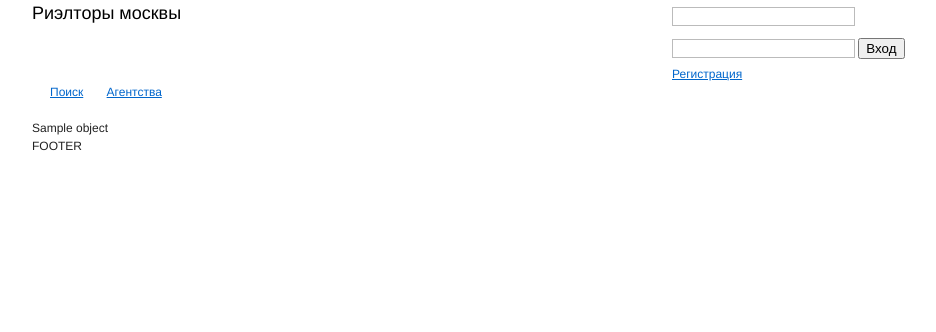
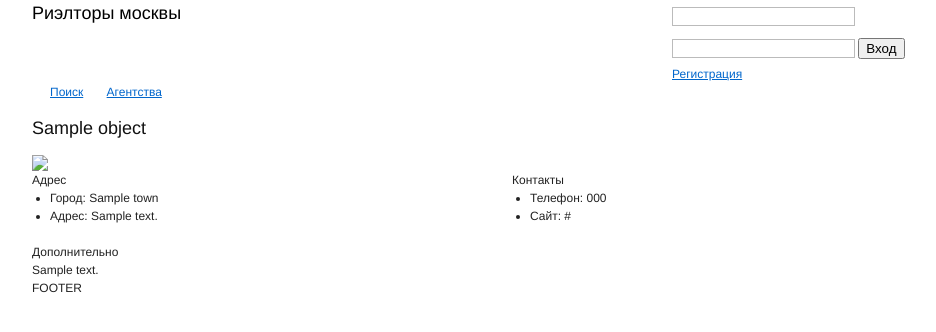
Before and after one commit to unpatioli/realtors, a Django app: template templates/accounts/agency_detail.html in a window 1280 px wide. Shown: the top 332 px of the page, without its empty margins (133-1069 px from the left). Run offline with Django 3.2, Linux system fonts and the light colour scheme; the template is opened without the code that fills it: most values are stand-ins (such as "Sample title", 1, 10 or a date in 2020); some libraries are stand-ins or nearby versions.

Commit message:
agency form and detail templates design improved

```diff
--- a/templates/accounts/agency_detail.html
+++ b/templates/accounts/agency_detail.html
@@ -1,4 +1,5 @@
 {% extends "accounts/agency_base.html" %}
+{% load fields_render %}
 
 {% block top_panel %}
 	{% if show_object_controls %}
@@ -11,5 +12,42 @@
 {% endblock %}
 
 {% block content %}
-	{{ object }}
+	<div class="span-24 last">
+		<h3>{{ object.title }}</h3>
+	</div>
+	{% if object.label %}
+		<div class="span-24 last">
+			<img src="{{ object.label.url }}" />
+		</div>
+	{% endif %}
+
+	<div class="span-12">
+		<div class="section_title">Адрес</div>
+		<ul>
+			{% render_field object.town "Город" %}
+			{% render_field object.address "Адрес" %}
+		</ul>
+	</div>
+
+	<div class="span-12 last">
+		<div class="section_title">Контакты</div>
+		<ul>
+			{% render_field object.phone "Телефон" %}
+			{% if object.website %}
+				<li>
+					Сайт: <span>{{ object.website|urlize }}</span>
+				</li>
+			{% endif %}
+			{% render_field object.email "e-mail" %}
+		</ul>
+	</div>
+
+	{% if object.description %}
+		<div class="span-24 last">
+			<div class="section_title">Дополнительно</div>
+			<div class="description">
+				{{ object.description }}
+			</div>
+		</div>
+	{% endif %}
 {% endblock %}
```
Also changed, not shown: templates/accounts/agency_form.html (+11 -1 lines).
